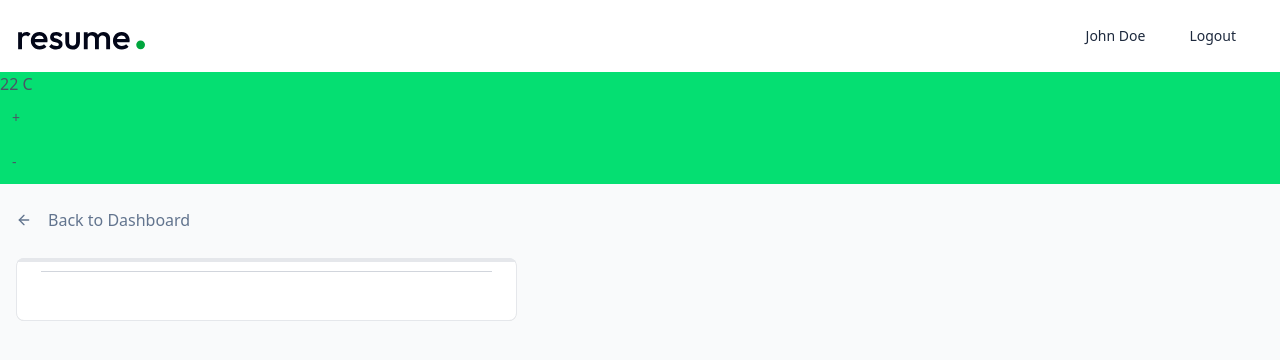
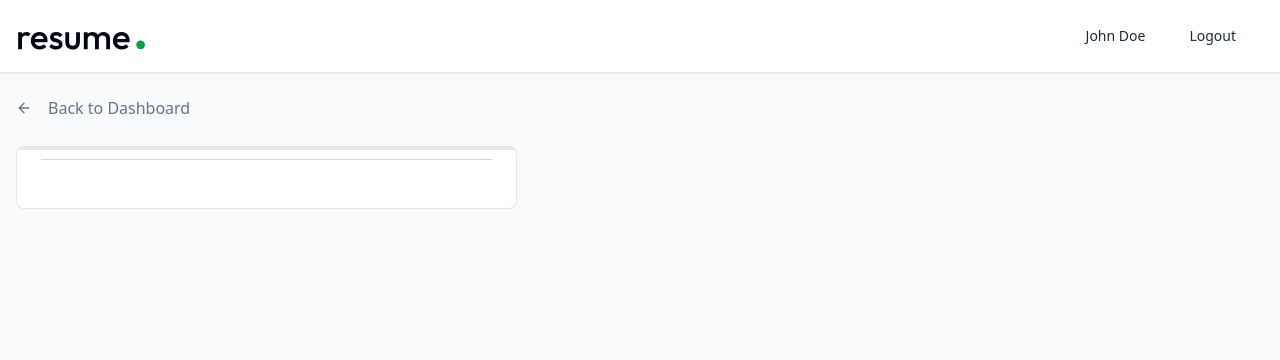
Before and after one commit to Hammadi6289/resume-builder, a React (Vite) app in the folder client/: page /app/builder/1 in a window 1280 px wide. Shown: the top 360 px of the page. Built offline with nearby package versions, Linux system fonts and the light colour scheme.

Commit message:
removed the control state and logic.

```diff
--- a/client/src/pages/ResumeBuilder.jsx
+++ b/client/src/pages/ResumeBuilder.jsx
@@ -27,7 +27,6 @@ const ResumeBuilder = () => {
     accent_color: "#3B82F6",
     public: false,
   });
-  const [temptest, setTemptest] = useState(22);
 
   const loadExistingResume = async () => {
     const resume = dummyResumeData.find((resume) => resume._id === resumeId);
@@ -57,30 +56,6 @@ const ResumeBuilder = () => {
 
   return (
     <div>
-      {/* added some test data for the control... Please delete the state before moving forward*/}
-      <div className="temp-container text-slate-500 bg-green-400">
-        <div className="temp-meter-display flex items-center font-medium text-gray-600 hover:bg-gray-50 transition-all">
-          {temptest} C
-        </div>
-        <button
-          onClick={() => {
-            setTemptest(temptest + 1);
-          }}
-          className="flex items-center gap-1 p-3 rounded-lg
-                    text-sm font-medium text-gray-600 hover:bg-gray-50 transition-all"
-        >
-          +
-        </button>
-        <button
-          onClick={() => {
-            setTemptest(temptest - 1);
-          }}
-          className="flex items-center gap-1 p-3 rounded-lg
-                    text-sm font-medium text-gray-600 hover:bg-gray-50 transition-all"
-        >
-          -
-        </button>
-      </div>
       <div className="max-w-7xl mx-auto px-4 py-6">
         <Link
           to={"/app"}
```
